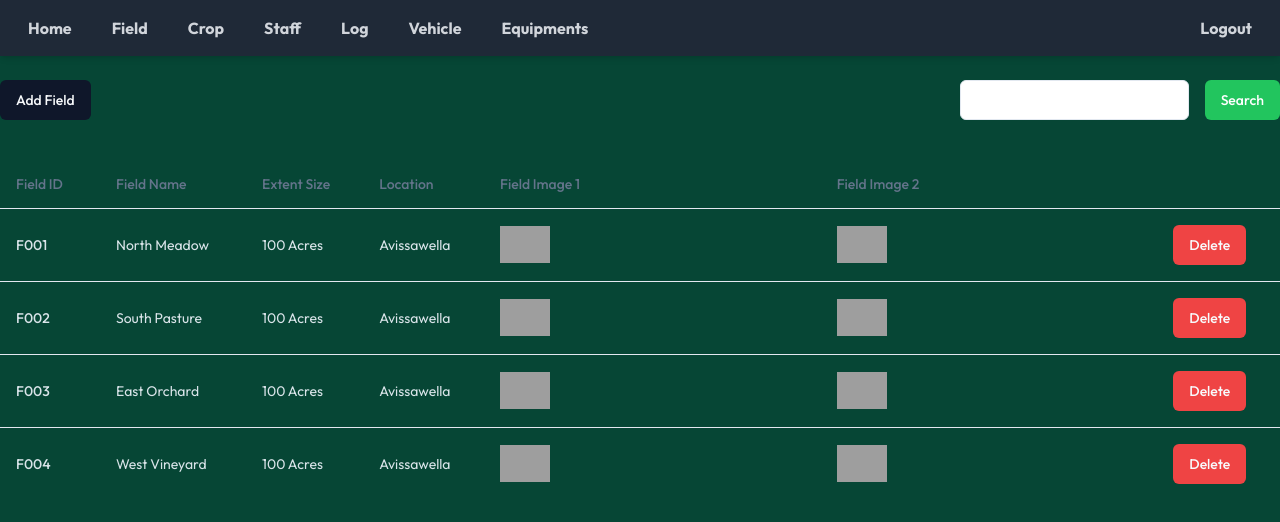
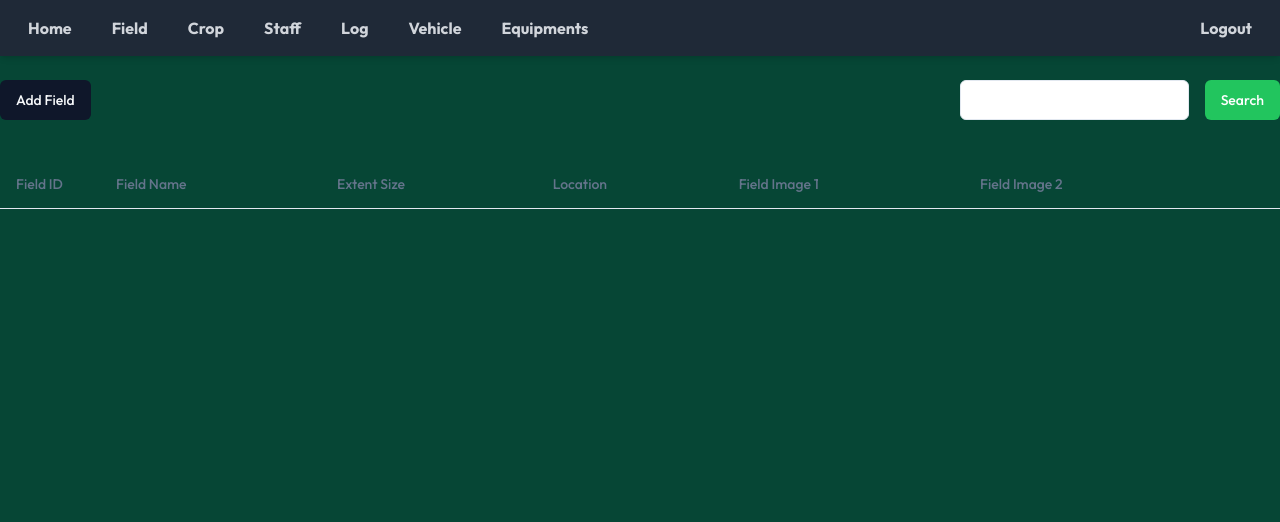
Before and after one commit to Roshen-Perera/Green-Shadow-React-Frontend, a React (Vite) app: page /field in a window 1280 px wide. Shown: the top 522 px of the page. Built offline with nearby package versions, Linux system fonts and the light colour scheme; grey boxes are pictures that could not be loaded.

Commit message:
can add and delete fields

```diff
--- a/src/App.tsx
+++ b/src/App.tsx
@@ -10,6 +10,8 @@ import {Vehicle} from "@/pages/Vehicle.tsx";
 import Login from "@/pages/Login.tsx";
 import Register from './pages/Register.tsx';
 import {Dashboard} from "@/pages/Dashboard.tsx";
+import { Provider } from 'react-redux';
+import {store} from "@/store/Store.ts";
 function App() {
     const routes = createBrowserRouter([
         {
@@ -31,7 +33,9 @@ function App() {
 
     return (
         <>
-            <RouterProvider router={routes} />
+            <Provider store={store}>
+                <RouterProvider router={routes} />
+            </Provider>
         </>
     )
 }
--- a/src/components/ui/form-card.tsx
+++ b/src/components/ui/form-card.tsx
@@ -98,9 +98,7 @@ export function GenericFormCard({ title, description, fields, onSave }: GenericF
           </CardContent>
           <CardFooter className="flex justify-between">
             <Button variant="outline" onClick={() => setOpen(false)}>Cancel</Button>
-            <Button onClick={handleSave}>Update</Button>
             <Button onClick={handleSave}>Save</Button>
-
           </CardFooter>
         </Card>
       </DialogContent>
--- a/src/main.tsx
+++ b/src/main.tsx
@@ -2,9 +2,13 @@ import { StrictMode } from 'react'
 import { createRoot } from 'react-dom/client'
 import './index.css'
 import App from "@/App.tsx";
+import {Provider} from "react-redux";
+import {store} from "@/store/Store.ts";
 
 createRoot(document.getElementById('root')!).render(
   <StrictMode>
-      <App />
+      <Provider store={store}>
+          <App />
+      </Provider>
   </StrictMode>,
 )
--- a/src/pages/Field.tsx
+++ b/src/pages/Field.tsx
@@ -9,11 +9,51 @@ import {
 } from "@/components/ui/table"
 import {Input} from "@/components/ui/input.tsx";
 import {GenericFormCard} from "@/components/ui/form-card.tsx";
+import {useDispatch, useSelector} from "react-redux";
+import {deleteField, saveFields} from "@/reducers/FieldSlice.ts";
+import {Fields} from "@/model/Fields.ts";
 
 export function Field() {
+
+    // eslint-disable-next-line @typescript-eslint/ban-ts-comment
+    // @ts-expect-error
+    const fields = useSelector(state => state.field.value)
+    const dispatch = useDispatch()
+
     const handleSave = (formData: Record<string, string>) => {
         console.log('Form data:', formData);
+        dispatch(
+            saveFields({
+                fieldId: formData.fieldId,
+                fieldName: formData.fieldName,
+                fieldLocation: formData.fieldLocation,
+                fieldExtent: formData.fieldExtent,
+                fieldImage1: formData.fieldImage1,
+                fieldImage2: formData.fieldImage2,
+            })
+        )
     };
+
+    const handleDelete = (fieldId: string) => {
+        dispatch(deleteField(fieldId));
+    };
+
+    const handleUpdate = (formData: Record<string, string>) => {
+        console.log('Form data:', formData);
+        dispatch(
+            saveFields({
+                fieldId: formData.fieldId,
+                fieldName: formData.fieldName,
+                fieldLocation: formData.fieldLocation,
+                fieldExtent: formData.fieldExtent,
+                fieldImage1: formData.fieldImage1,
+                fieldImage2: formData.fieldImage2,
+            })
+        )
+    };
+
+
+
 
     const fieldFormConfig = {
         title: "Field",
@@ -28,47 +68,47 @@ export function Field() {
         ],
     };
 
-    const image = "https://img.freepik.com/premium-photo/summer-season-rye-plants-against-blue-sky-rye-field-with-green-unripe-rye-spikelets_252085-13110.jpg?semt=ais_hybrid"
-    const fields = [
-        {
-            fieldId: "F001",
-            fieldName: "North Meadow",
-            fieldExtent: "100 Acres",
-            fieldLocation: "Avissawella",
-            fieldImage1: "https://img.freepik.com/premium-photo/summer-season-rye-plants-against-blue-sky-rye-field-with-green-unripe-rye-spikelets_252085-13110.jpg?semt=ais_hybrid?",
-            fieldImage2: image+"?height=50&width=50",
-        },
-        {
-            fieldId: "F002",
-            fieldName: "South Pasture",
-            fieldExtent: "100 Acres",
-            fieldLocation: "Avissawella",
-            fieldImage1: image+"?height=50&width=50",
-            fieldImage2: image+"?height=50&width=50",
-        },
-        {
-            fieldId: "F003",
-            fieldName: "East Orchard",
-            fieldExtent: "100 Acres",
-            fieldLocation: "Avissawella",
-            fieldImage1: image+"?height=50&width=50",
-            fieldImage2: image+"?height=50&width=50",
-        },
-        {
-            fieldId: "F004",
-            fieldName: "West Vineyard",
-            fieldExtent: "100 Acres",
-            fieldLocation: "Avissawella",
-            fieldImage1: image+"?height=50&width=50",
-            fieldImage2: image+"?height=50&width=50",
-        },
-    ]
+    // const image = "https://img.freepik.com/premium-photo/summer-season-rye-plants-against-blue-sky-rye-field-with-green-unripe-rye-spikelets_252085-13110.jpg?semt=ais_hybrid"
+    // const fields = [
+    //     {
+    //         fieldId: "F001",
+    //         fieldName: "North Meadow",
+    //         fieldExtent: "100 Acres",
+    //         fieldLocation: "Avissawella",
+    //         fieldImage1: "https://img.freepik.com/premium-photo/summer-season-rye-plants-against-blue-sky-rye-field-with-green-unripe-rye-spikelets_252085-13110.jpg?semt=ais_hybrid?",
+    //         fieldImage2: image+"?height=50&width=50",
+    //     },
+    //     {
+    //         fieldId: "F002",
+    //         fieldName: "South Pasture",
+    //         fieldExtent: "100 Acres",
+    //         fieldLocation: "Avissawella",
+    //         fieldImage1: image+"?height=50&width=50",
+    //         fieldImage2: image+"?height=50&width=50",
+    //     },
+    //     {
+    //         fieldId: "F003",
+    //         fieldName: "East Orchard",
+    //         fieldExtent: "100 Acres",
+    //         fieldLocation: "Avissawella",
+    //         fieldImage1: image+"?height=50&width=50",
+    //         fieldImage2: image+"?height=50&width=50",
+    //     },
+    //     {
+    //         fieldId: "F004",
+    //         fieldName: "West Vineyard",
+    //         fieldExtent: "100 Acres",
+    //         fieldLocation: "Avissawella",
+    //         fieldImage1: image+"?height=50&width=50",
+    //         fieldImage2: image+"?height=50&width=50",
+    //     },
+    // ]
 
     return (
         <div className="pt-20 container mx-auto">
 
             <div className="flex justify-between items-center">
-                <GenericFormCard {...fieldFormConfig} onSave={handleSave} />
+                <GenericFormCard {...fieldFormConfig} onSave={handleSave} onUpdate={handleUpdate} />
 
                 <div className="inline-flex">
                     <Input className="mr-4"></Input>
@@ -91,7 +131,7 @@ export function Field() {
                         </TableRow>
                     </TableHeader>
                     <TableBody>
-                        {fields.map((field) => (
+                        {fields.map((field:Fields) => (
                             <TableRow key={field.fieldId}>
                                 <TableCell className="font-medium">{field.fieldId}</TableCell>
                                 <TableCell>{field.fieldName}</TableCell>
@@ -103,7 +143,14 @@ export function Field() {
                                 <TableCell className="columns-3xs">
                                     <img src={field.fieldImage2} alt={`${field.fieldName} Image 2`} width={50} height={50} />
                                 </TableCell>
-                                <TableCell className="columns-auto"><Button variant="destructive">Delete</Button></TableCell>
+                                <TableCell className="columns-auto">
+                                    <Button variant="destructive" onClick={() => handleDelete(field.fieldId)}>
+                                        Delete
+                                    </Button>
+                                </TableCell>
+                                <TableCell className="columns-auto">
+                                    <GenericFormCard {...fieldFormConfig} onSave={handleSave} onUpdate={handleUpdate} />
+                                </TableCell>
                             </TableRow>
                         ))}
                     </TableBody>
--- a/src/reducers/FieldSlice.ts
+++ b/src/reducers/FieldSlice.ts
@@ -11,8 +11,11 @@ const FieldSlice = createSlice({
         saveFields: (state, action: PayloadAction<Fields>) => {
             state.value.push(action.payload);
         },
+        deleteField(state, action: PayloadAction<string>) {
+            state.value = state.value.filter(field => field.fieldId !== action.payload);
+        },
     }
 })
 
-export const { saveFields } = FieldSlice.actions;
+export const { saveFields, deleteField } = FieldSlice.actions;
 export default FieldSlice.reducer;
--- /dev/null
+++ b/src/store/Store.ts
@@ -0,0 +1,8 @@
+import {configureStore} from "@reduxjs/toolkit";
+import FieldSlice from "@/reducers/FieldSlice.ts";
+
+export const store = configureStore({
+    reducer: {
+        field: FieldSlice,
+    }
+});
```
